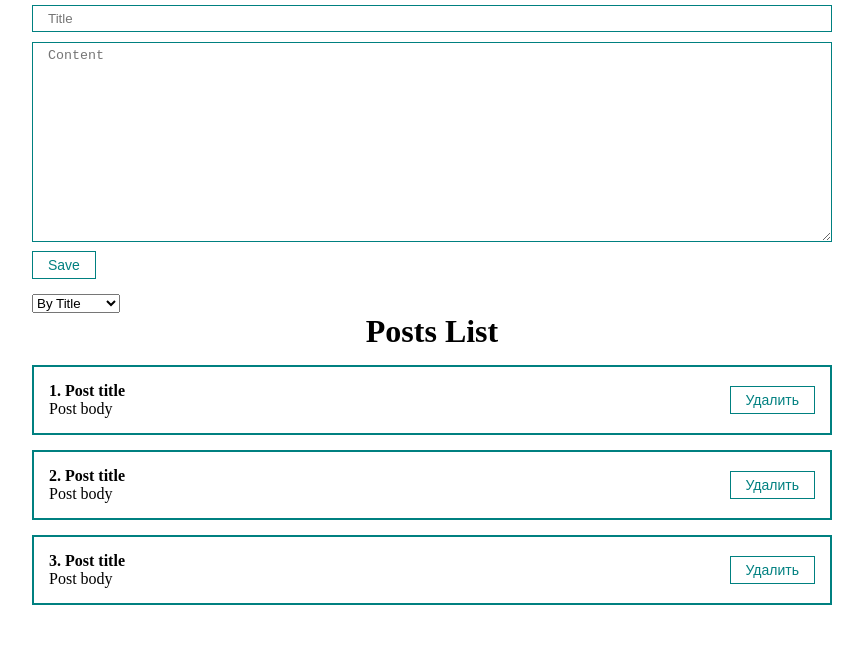
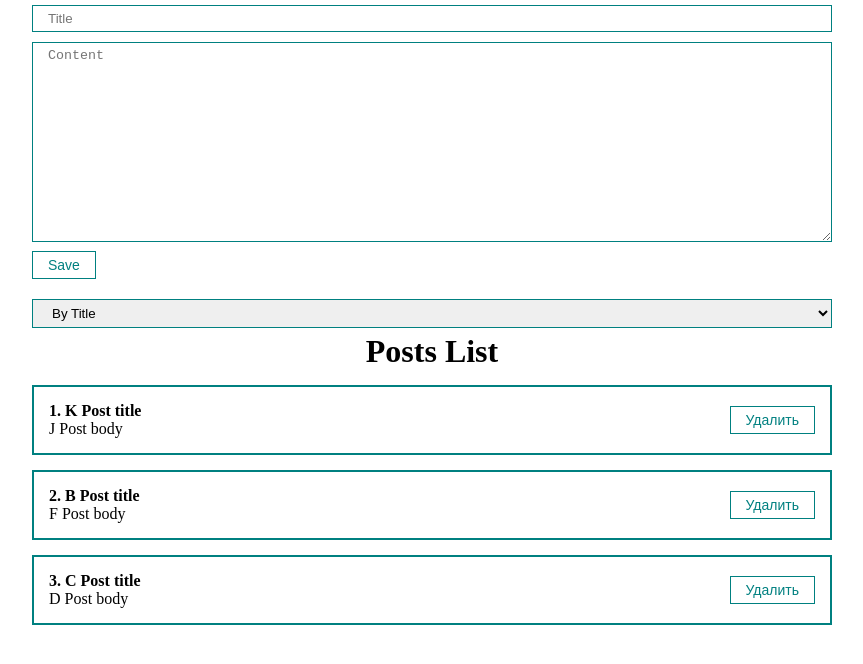
Before and after one commit to adrianoff/react-learning, a React (Create React App) app in the folder src/: page / in a window 1280 px wide. Shown: the top 664 px of the page, without its empty margins (208-1071 px from the left). Built offline with nearby package versions, Linux system fonts and the light colour scheme.

Commit message:
learning

```diff
--- a/src/src/App.js
+++ b/src/src/App.js
@@ -6,10 +6,12 @@ import MySelect from "./Components/UI/select/MySelect";
 
 function App() {
     const [posts, setPosts] = useState([
-        {id: 2, title: 'Post title', content: 'Post body'},
-        {id: 1, title: 'Post title', content: 'Post body'},
-        {id: 3, title: 'Post title', content: 'Post body'}
+        {id: 2, title: 'K Post title', content: 'J Post body'},
+        {id: 1, title: 'B Post title', content: 'F Post body'},
+        {id: 3, title: 'C Post title', content: 'D Post body'}
     ])
+
+    const [selectedSort, setSelectedSort] = useState('')
 
     const createPost = (newPost) => {
         setPosts([...posts, newPost])
@@ -19,12 +21,24 @@ function App() {
         setPosts(posts.filter(p => p.id !== post.id))
     }
 
+    const sortPosts = (sort) => {
+        setSelectedSort(sort)
+
+        const sortedPosts = [...posts].sort((a ,b) => {
+            return a[sort].localeCompare(b[sort])
+        })
+
+        setPosts(sortedPosts)
+    }
+
     return (
         <div className="App">
             <Form create={createPost}/>
             <h1 style={{margin: '15px 0'}}></h1>
             <div>
                 <MySelect
+                    value={selectedSort}
+                    onChange={sortPosts}
                     options={[
                         {'name': 'By Title', 'value': 'title'},
                         {'name': 'By Content', 'value': 'content'},
--- a/src/src/Components/UI/select/MySelect.jsx
+++ b/src/src/Components/UI/select/MySelect.jsx
@@ -1,8 +1,13 @@
 import React from 'react';
+import classes from "./MySelect.module.css";
 
-const MySelect = ({options}) => {
+const MySelect = ({options, value, onChange}) => {
     return (
-        <select>
+        <select
+            className={classes.mySelect}
+            value={value}
+            onChange={event => onChange(event.target.value)}
+        >
             {options.map(option =>
                 <option key={option.value} value={option.value}>{option.name}</option>
             )}
--- /dev/null
+++ b/src/src/Components/UI/select/MySelect.module.css
@@ -0,0 +1,6 @@
+.mySelect {
+    width: 100%;
+    padding: 5px 15px;
+    margin: 5px 0;
+    border: 1px solid teal;
+}
```
